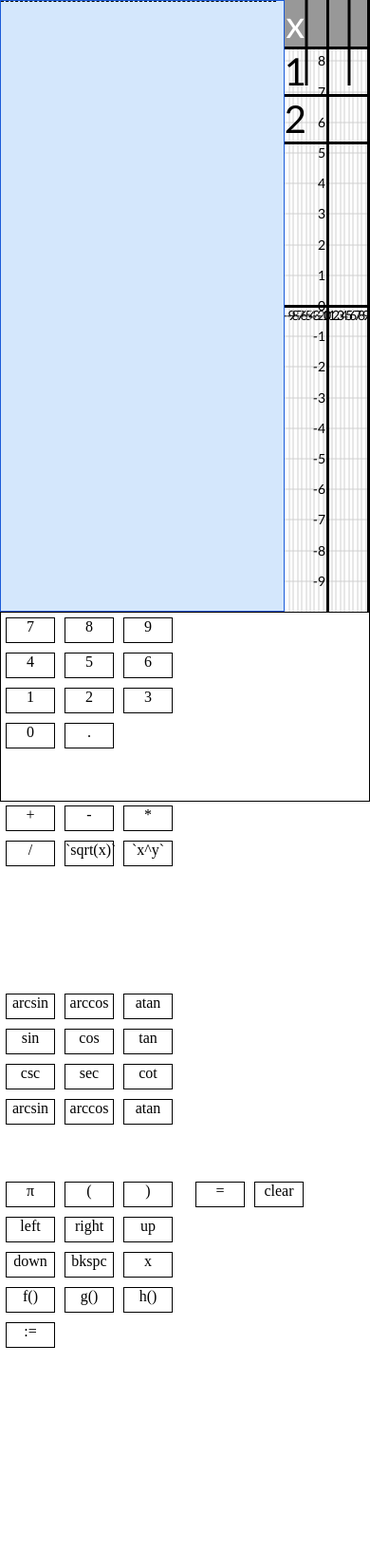
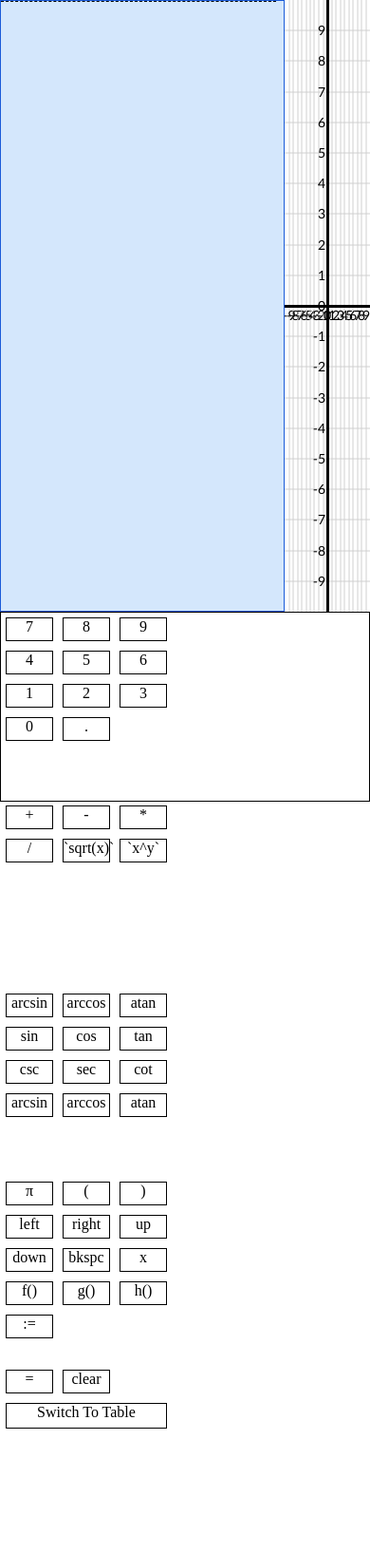
Before and after one commit to BenAychh/Calculator-G19-BenHernandez, a website with bundled scripts: page index.html in a window 390 px wide. Shown: the whole page at 95% size. Before the commit the page ends 1437 px from the top, so only its background shows below. Built offline with nearby package versions, Linux system fonts and the light colour scheme.

Commit message:
added movement and delta functionality to the table

```diff
--- a/index.html
+++ b/index.html
@@ -174,11 +174,16 @@
           :=
         </div>
       </div>
-      <div class="button" data-value="special(enter,submit)">
-        =
-      </div>
-      <div class="button" data-value="special(clear, clear)">
-        clear
+      <div class="buttonDivider">
+        <div class="button" data-value="special(enter,submit)">
+          =
+        </div>
+        <div class="button" data-value="special(clear, clear)">
+          clear
+        </div>
+        <div id="graphToggleButton" onclick="toggleGraph(this)">
+          Switch To Table
+        </div>
       </div>
     </div>
 
--- a/initializeButtons.js
+++ b/initializeButtons.js
@@ -214,3 +214,14 @@ function removeClass(el, className) {
     el.className=el.className.replace(reg, ' ');
   }
 }
+//Special button for the graph/table toggle
+function toggleGraph(div) {
+  var card = document.getElementById('card');
+  if (hasClass(card, 'flipped')) {
+    removeClass(card, 'flipped');
+    div.innerHTML = "Switch To Table";
+  } else {
+    addClass(card, 'flipped');
+    div.innerHTML = "Switch To Graph";
+  }
+}
--- a/style/main.css
+++ b/style/main.css
@@ -40,13 +40,34 @@ form input[type='text'] {
   text-align: right;
   padding-right: 20px;
 }
-.graphCanvases {
+.container {
+  perspective: 800px;
   position: absolute;
   left: 300px;
 }
+.graphCanvases {
+  position: absolute;
+  left: 0;
+}
 .tablesCanvases {
   position: absolute;
-  left: 300px;
+  left: 0;
+  transform: rotateY( 180deg );
+}
+#card {
+  width: 100%;
+  height: 100%;
+  position: absolute;
+  transform-style: preserve-3d;
+  transition: transform 1s;
+}
+#card canvas {
+  margin: 0;
+  position: absolute;
+  /*backface-visibility: hidden;*/
+}
+#card.flipped {
+  transform: rotateY( -180deg );
 }
 .button {
   display: inline;
@@ -56,6 +77,7 @@ form input[type='text'] {
   border: 1px solid black;
   text-align: center;
   margin: 5px;
+  box-sizing: border-box;
 }
 .buttonDivider {
   width: 200px;
@@ -74,13 +96,20 @@ form input[type='text'] {
   border: 1px solid black;
   position: absolute;
 }
+#graphToggleButton {
+  width: 168px;
+  height: 25px;
+  border: 1px solid black;
+  float: left;
+  text-align: center;
+  margin: 5px;
+}
 #lines {
   position: relative;
   left: 410px;
 }
 #calculationHistory {
   padding: 0;
-
   background-color: rgb(212, 231, 252);
   border: 1px solid rgb(26, 91, 217);
   box-sizing: border-box;
--- a/table.js
+++ b/table.js
@@ -9,7 +9,7 @@ function Table(pCanvas) {
   var rowHeight = 50;
   var font = 40;
   context.font = font + 'px Calibri';
-  var rightMargin = 0;
+  var rightMargin = 150;
   var tableWidth = canvas.width - rightMargin;
   var headerColor = '#989898';
   var headerFontColor = '#000000'
@@ -30,16 +30,32 @@ function Table(pCanvas) {
     delete lines[name];
     this.repaint();
   };
+  this.moveDown = function() {
+    startNumber += delta;
+    drawRows();
+  }
+  this.moveUp = function() {
+    startNumber -= delta;
+    drawRows();
+  }
+  this.setDelta = function(d) {
+    delta = d;
+    drawRows();
+  }
   function drawHeader() {
+    context.clearRect(0, 0, tableWidth, headerHeight);
     context.strokeStyle = '';
     context.fillStyle = headerColor;
     context.fillRect(0, 0, tableWidth, headerHeight);
     context.fillStyle = borderColor;
     var divideLines = tableWidth / maxFunctions;
+    // Header divider lines
     for (var j = 1; j < maxFunctions; j++) {
-      context.fillRect(j * divideLines - 1, 0, 3, tableWidth);
+      context.fillRect(j * divideLines - 1, 0, 3, headerHeight);
     }
+    // Header Bottom
     context.fillRect(0, headerHeight - 1, tableWidth, 3);
+    //Side Border
     context.fillRect(tableWidth - 3, 0, 3, canvas.height);
     var columnWidth = tableWidth / maxFunctions;
     var centers = [];
@@ -62,17 +78,24 @@ function Table(pCanvas) {
     }
   }
   function drawRows() {
+    context.clearRect(0, headerHeight, tableWidth, canvas.height - headerHeight);
     context.font = font + 'px Calibri';
     var numberOfRows = math.ceil((tableWidth - headerHeight) / rowHeight);
     var columnWidth = tableWidth / maxFunctions;
     var centers = [];
+    var divideLines = tableWidth / maxFunctions;
+    context.fillStyle = borderColor;
+    for (var h = 1; h < maxFunctions; h++) {
+      context.fillRect(h * divideLines - 1, headerHeight, 3, canvas.height - headerHeight);
+    }
     for (var i = columnWidth / 2; i < tableWidth; i += columnWidth) {
       centers.push(i);
     }
+    context.fillRect(tableWidth - 3, headerHeight, 3, canvas.height - headerHeight);
     context.fillStyle = xFontColor;
     var keys = Object.keys(lines);
     for (var j = 0; j <= numberOfRows; j++) {
-        var xNumber = j * delta + startNumber;
+        var xNumber = math.round(j * delta + startNumber,3);
         var dimensions = context.measureText(xNumber);
         var bottomOfRow = headerHeight + (j + 1) * rowHeight;
         var textTop = bottomOfRow - (rowHeight - font);
@@ -84,7 +107,7 @@ function Table(pCanvas) {
         for (var k = 0; k < keys.length; k++) {
           var equation = lines[keys[k]].equation;
           context.fillStyle = lines[keys[k]].color;
-          var functionNumber = math.eval(equation, {x: xNumber});
+          var functionNumber = math.round(math.eval(equation, {x: xNumber}), 3);
           dimensions = context.measureText(functionNumber);
           textLeft = centers[k + 1] - dimensions.width / 2;
           context.fillText(functionNumber, textLeft, textTop);
```
